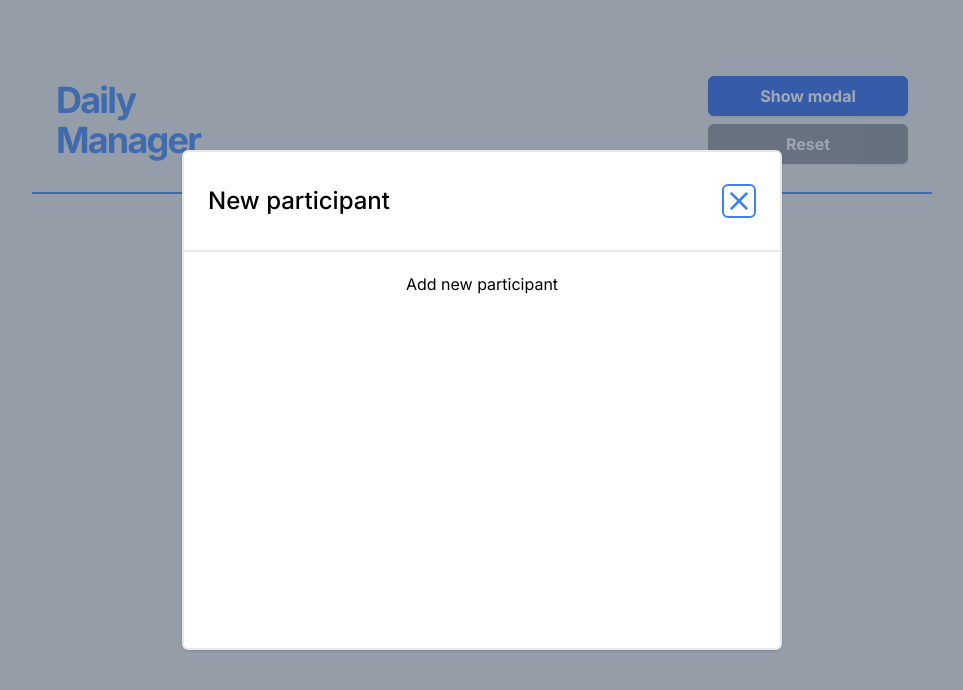
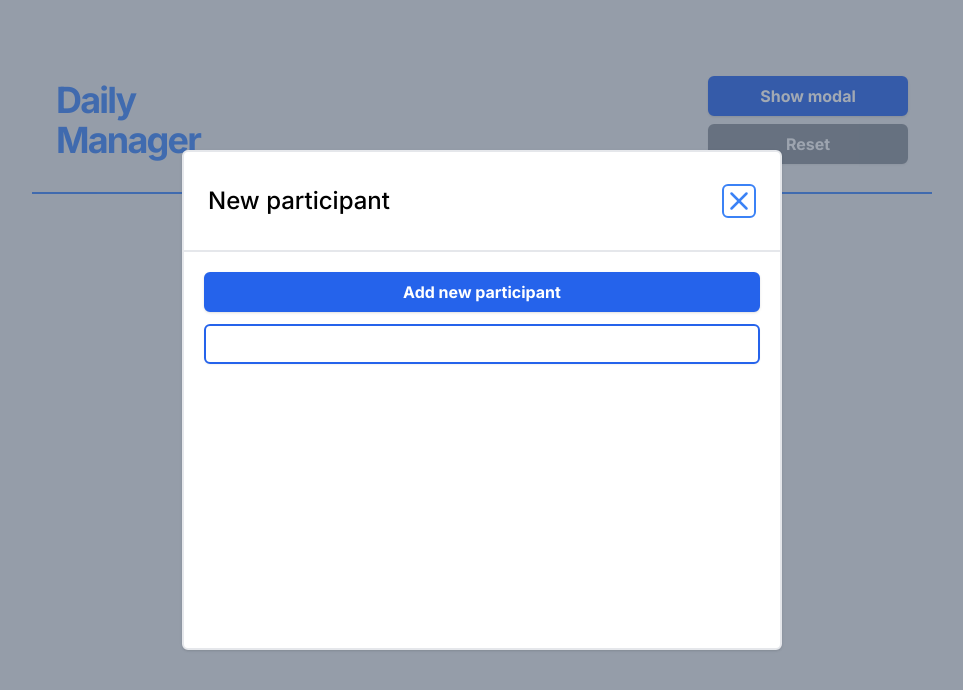
Before and after one commit to FelipeBelloDultra/daily-manager, a React (Vite) app: page / in a window 1280 px wide. Both pictures are taken after a click on the button "Show modal". Shown: the top 690 px of the page, without its empty margins (158-1121 px from the left). Built offline with nearby package versions, Linux system fonts and the light colour scheme.

Commit message:
feat: add input component

```diff
--- a/package.json
+++ b/package.json
@@ -9,6 +9,7 @@
     "preview": "vite preview"
   },
   "dependencies": {
+    "classnames": "^2.3.2",
     "react": "^18.2.0",
     "react-dom": "^18.2.0",
     "react-feather": "^2.0.10"
--- a/src/components/modal/new-participant/index.tsx
+++ b/src/components/modal/new-participant/index.tsx
@@ -1,5 +1,11 @@
+// Packages
+import { Mail } from "react-feather";
+
 // Intefaces
 import { IParticipants } from "~/interfaces";
+
+// Components
+import { Input, Button } from "~/components";
 
 interface INewParticipantProps {
   onUpdateParticipants: (newParticipant: IParticipants) => void;
@@ -28,8 +34,10 @@ const NewParticipant = ({
   }
 
   return (
-    <div className="flex flex-col">
-      <button onClick={handleUpdateParticipants}> Add new participant</button>
+    <div className="flex flex-col space-y-3">
+      <Button onClick={handleUpdateParticipants}> Add new participant</Button>
+
+      <Input name="email" />
     </div>
   );
 };
--- a/src/interfaces/index.ts
+++ b/src/interfaces/index.ts
@@ -21,5 +21,8 @@ export type {
   ReactNode as IReactNode,
   HTMLAttributes as IHTMLAttributes,
   ButtonHTMLAttributes as IButtonHTMLAttributes,
+  InputHTMLAttributes as IInputHTMLAttributes,
   ReactElement as IReactElement,
 } from "react";
+
+export type { Icon as IIconProps } from "react-feather";
```
Also changed, not shown: 1 other file (tests, documents, lock files or other folders).
